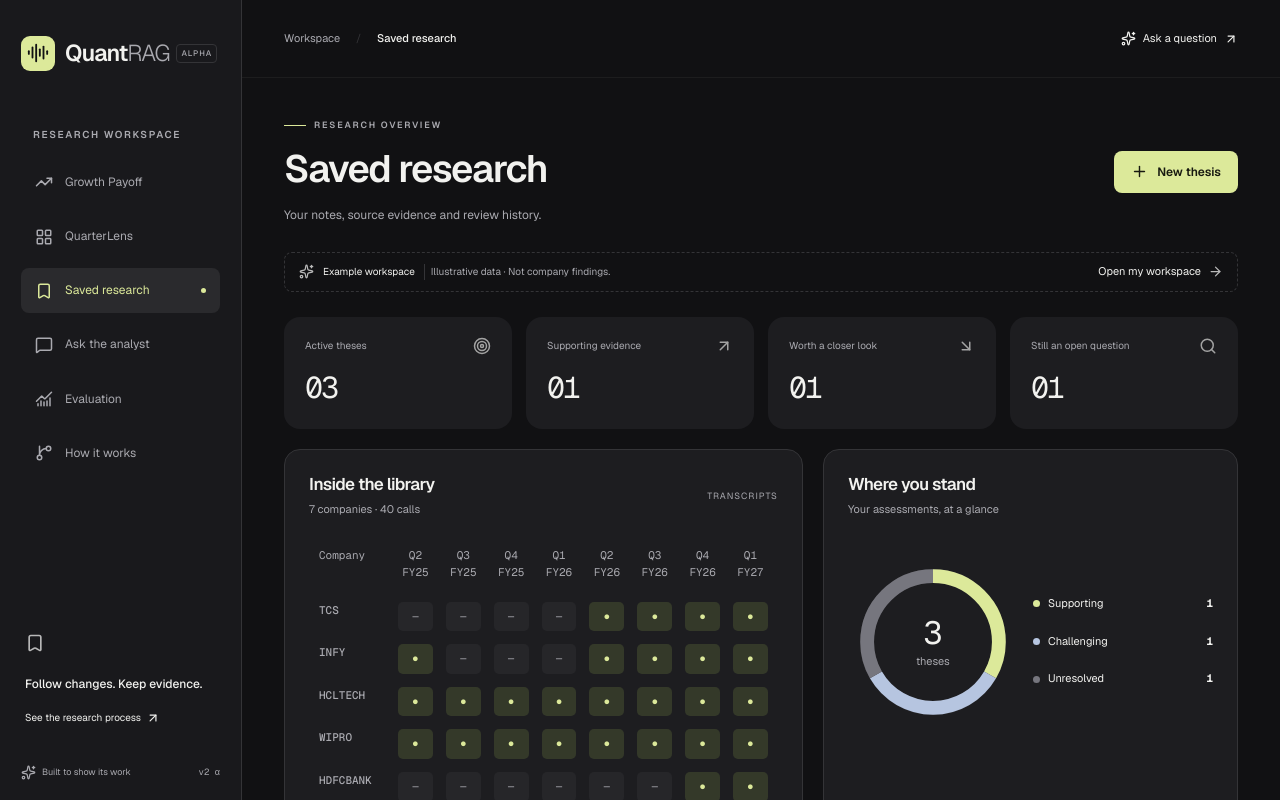
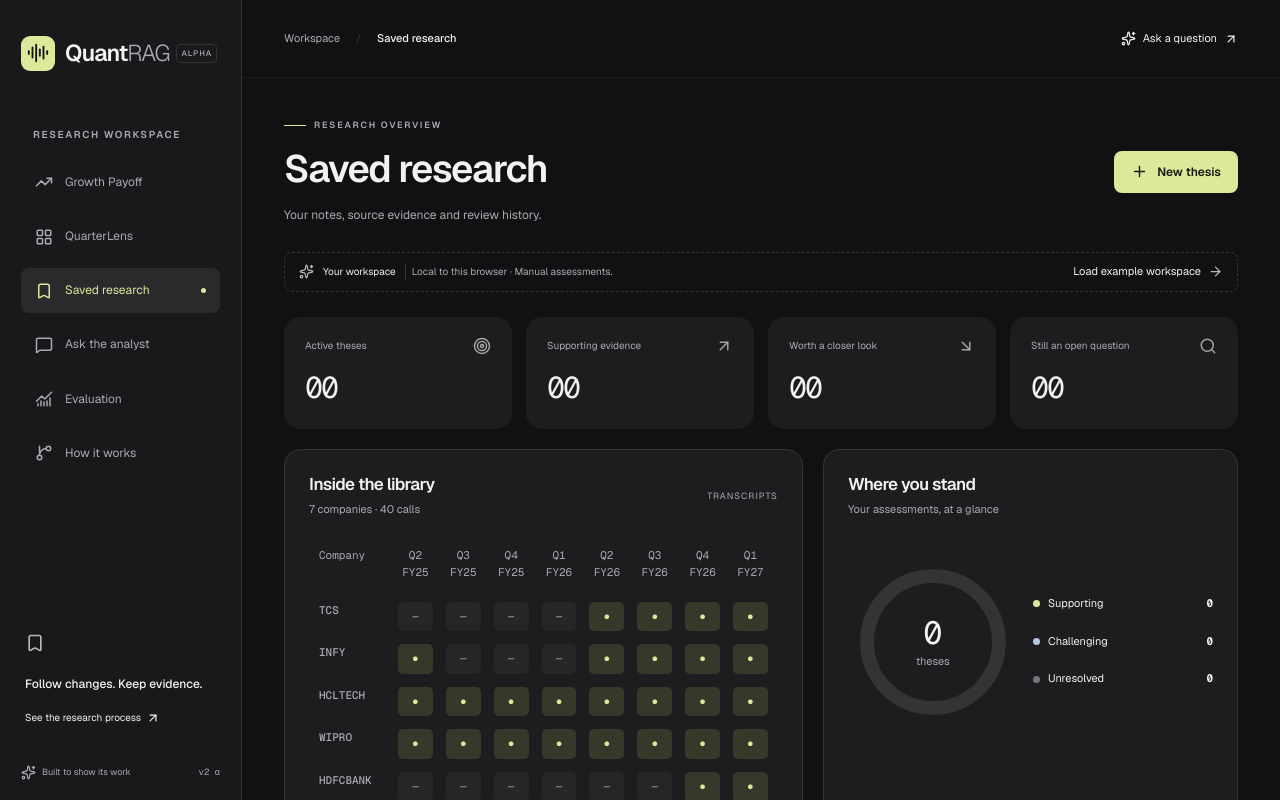
Before and after one commit to aaranarc/earnings-call-analyst, a Next.js app in the folder frontend/: page /research in a window 1280 px wide. Shown: the top 800 px of the page. Built offline with nearby package versions, Linux system fonts and the light colour scheme.

Commit message:
fix(ui): start Saved research empty with opt-in example workspace

```diff
--- a/frontend/components/dashboard.tsx
+++ b/frontend/components/dashboard.tsx
@@ -36,7 +36,7 @@ const statusIcon = {
 export default function Dashboard() {
   const [own, setOwn] = useState<Thesis[]>([]),
     [samples, setSamples] = useState(sampleTheses),
-    [demo, setDemo] = useState(true),
+    [demo, setDemo] = useState(false),
     [ready, setReady] = useState(false),
     [error, setError] = useState("");
   const [query, setQuery] = useState(""),
@@ -128,7 +128,7 @@ export default function Dashboard() {
             setFilter("All signals");
           }}
         >
-          {demo ? "Open my workspace" : "Explore example"}
+          {demo ? "Open my workspace" : "Load example workspace"}
           <ArrowRight size={15} />
         </button>
       </div>
```
Also changed, not shown: 1 other file (tests, documents, lock files or other folders).
